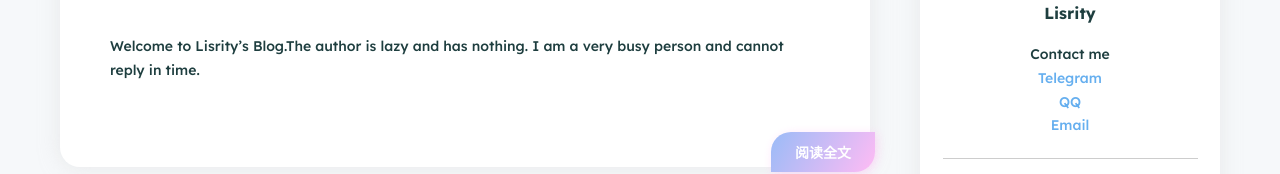
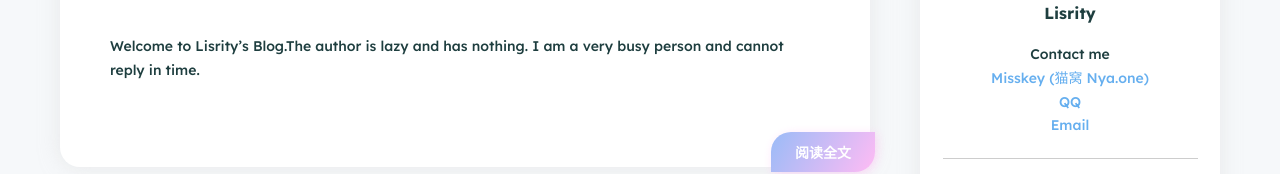
Before and after one commit to MiaoLisrity/aobachann.github.io, a plain HTML site: page index.html in a window 1280 px wide. Shown: the part 1008-1182 px from the top of the page. Drawn offline with nearby package versions, Linux system fonts and the light colour scheme; a script that the page names is missing.

Commit message:
Update index.html

```diff
--- a/index.html
+++ b/index.html
@@ -203,7 +203,7 @@
         </div>
         <div class="name">Lisrity</div>
         <div class="description">
-            <p>Contact me<br>     <a target="_blank" rel="noopener" href="https://t.me/Fubuki_Lisrity">Telegram</a><br>     <a target="_blank" rel="noopener" href="https://qm.qq.com/q/TEl0VVlf20">QQ</a><br>     <a href="mailto:Haruka.Ling@my.tccd.edu">Email</a></p>
+            <p>Contact me<br>     <a target="_blank" rel="noopener" href="https://nya.one/@Lisrity">Misskey (猫窝 Nya.one)</a><br>     <a target="_blank" rel="noopener" href="https://qm.qq.com/q/TEl0VVlf20">QQ</a><br>     <a href="mailto:Haruka.Ling@my.tccd.edu">Email</a></p>
 
         </div>
 
```
